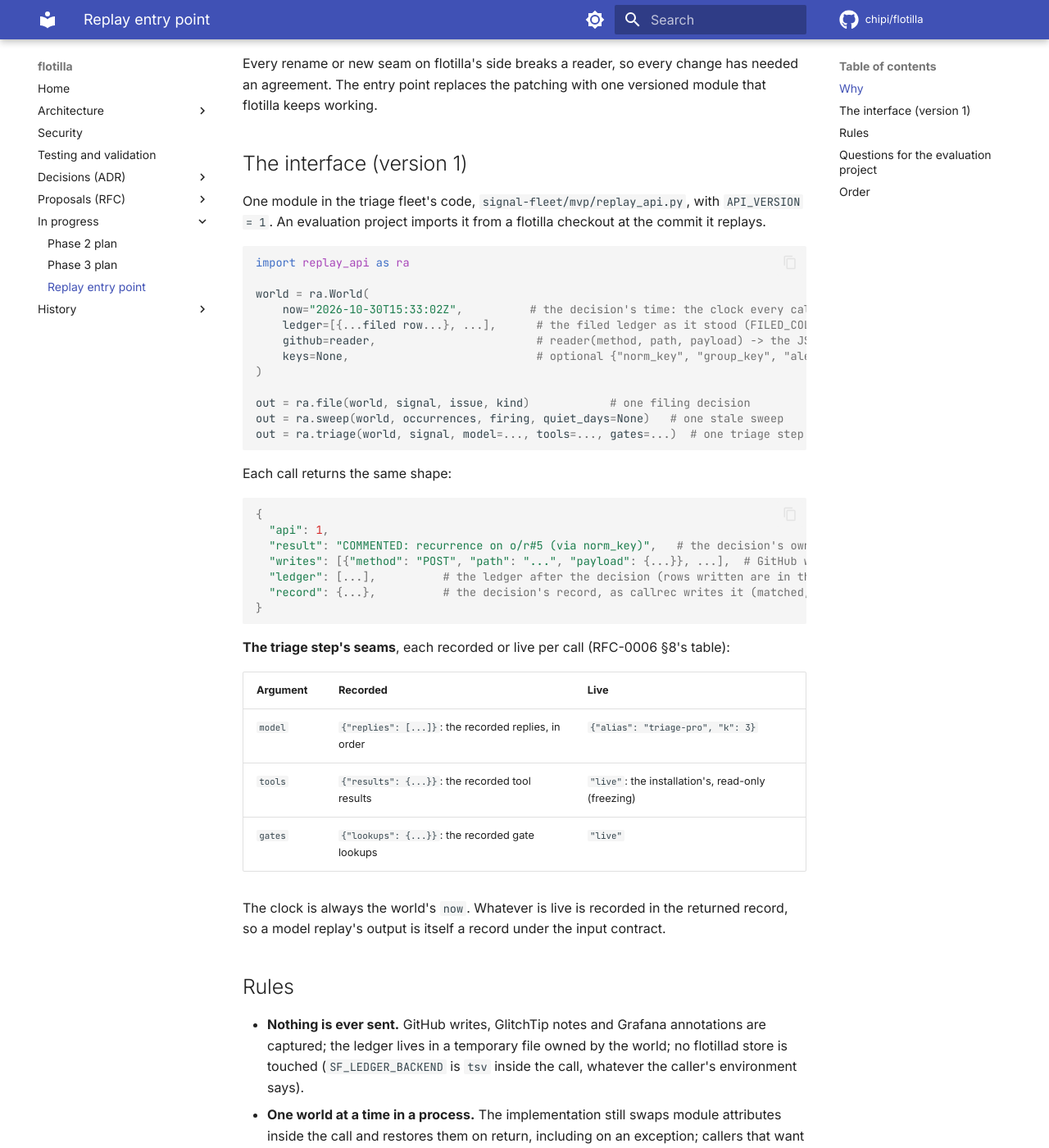
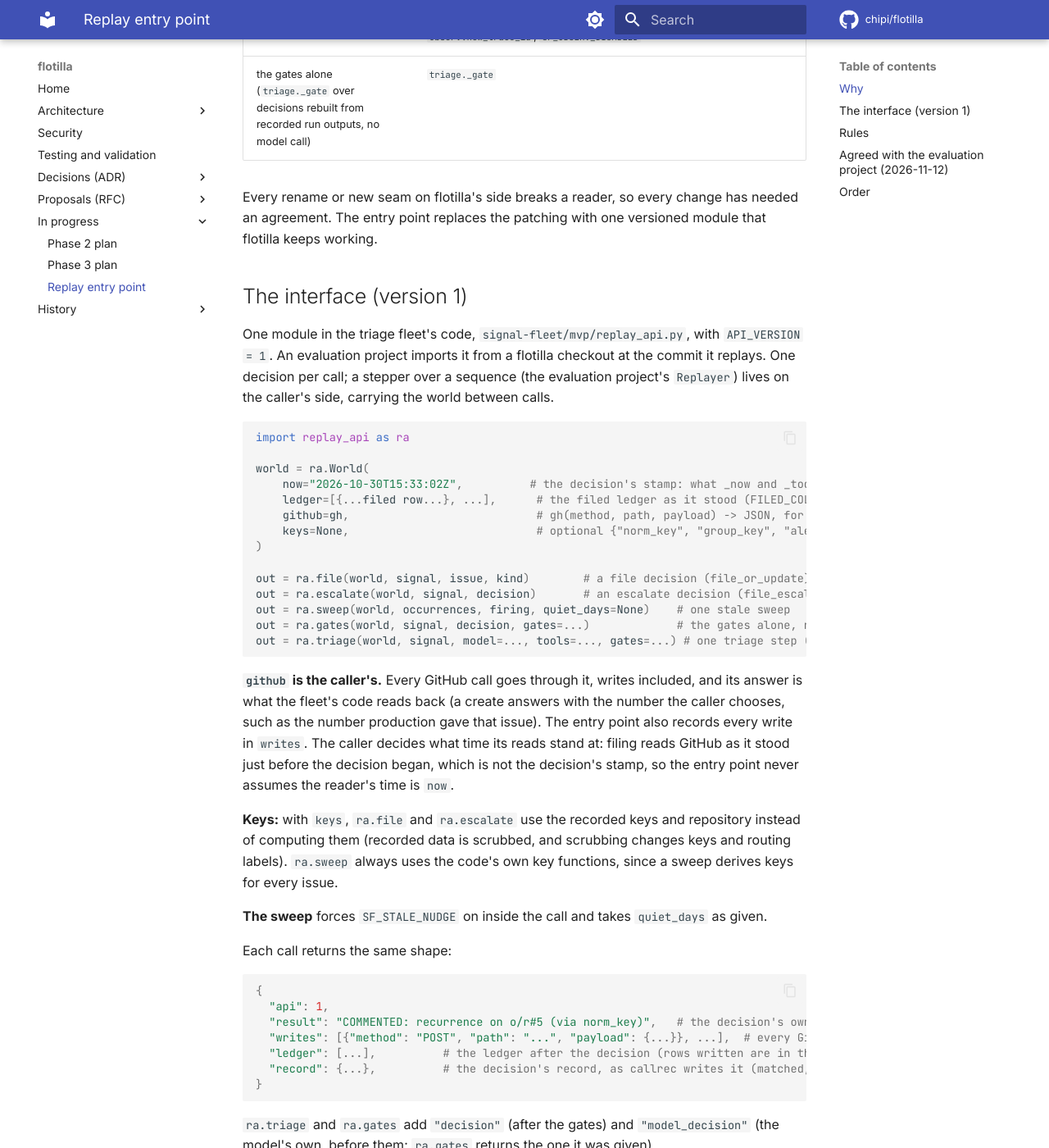
Before and after one commit to chipi/flotilla, an MkDocs documentation site: the page built from docs/wip/replay-entry-point.md, in a window 1280 px wide and 1400 px high, scrolled down 713 px. Shown: the whole window at 82% size. Built offline with MkDocs 1.6.1 and Material for MkDocs 9.7.7, drawn with Linux system fonts in a browser that asks for light colours; comment, search, counter and statistics services are not loaded; some of the changed text lies outside the part shown.

Commit message:
docs(wip): the replay entry point, agreed with the evaluation project
The triage fleet's evaluation project answered the four questions and
listed what the table missed; folded in:

- one decision per call, the stepper on the caller's side;
- one gh function for every call, writes included, its answer read
  back by the code (a create gets the number the caller chooses); the
  reader's time is the caller's, not the decision's stamp;
- recorded keys for filing and escalation; the sweep always uses the
  code's key functions;
- added: ra.escalate (file_escalation), SF_STALE_NUDGE forced on in the
  sweep, the model call's body extras, timeout, metadata tags, reply as
  a tool call and a stub model, the model's own decision in the result,
  observability off, and ra.gates for the gates alone;
- the first proof corpus: the 2026-10-02 window (253 decisions, 34
  sweeps), against the evaluation project's per-step outputs.

make docs-lint: exit 0.

Co-Authored-By: Claude Opus 5.5 <noreply@anthropic.com>
Claude-Session: https://claude.ai/code/session_014cvkLDhZiuT6G7yUUfGC4i

````diff
--- a/docs/wip/replay-entry-point.md
+++ b/docs/wip/replay-entry-point.md
@@ -1,9 +1,9 @@
-# The replay entry point (proposal for agreement)
+# The replay entry point (agreed, not built)
 
-**Status:** draft for agreement with the triage fleet's evaluation project, before any code
+**Status:** agreed with the triage fleet's evaluation project (2026-11-12), not built
 ([ADR-0013](../adr/ADR-0013-fleet-packs.md), [RFC-0006](../rfc/RFC-0006-fleet-packs.md) §8). Until it
-is agreed and built, the seams agreed in RFC-0002 §9 steps 2 to 5 stay frozen.
-→ becomes part of RFC-0002 §8's amendment (the entry point's contract) once agreed.
+is built, the seams agreed in RFC-0002 §9 steps 2 to 5 stay frozen.
+→ becomes part of RFC-0002 §8's amendment (the entry point's contract) once built.
 
 ## Why
 
@@ -12,9 +12,10 @@ replacing module attributes, a different set for each decision:
 
 | Decision | Seams replaced today |
 | --- | --- |
-| filing (`filing.file_or_update`) | the ledger path, `_gh`, `_now`, `_today`, `_glitchtip_note`, `_grafana_annotation`, and with recorded keys `normalized_key`, `group_key_for`, `alert_key`, `repo_for` |
-| the stale sweep (`stale.run_pass`) | `stale._occurrences`, `sources.firing_alerts`, `stale.is_stale`'s quiet days, `SF_STALE_NUDGE` |
-| the triage step (`triage.investigate`) | `triage.post_json`, `triage._call`, `triage._gate`, `observ.new_trace_id` |
+| filing (`filing.file_or_update`, and `filing.file_escalation` for an escalate decision) | the ledger path, `_gh`, `_now`, `_today`, `_glitchtip_note`, `_grafana_annotation`, and with recorded keys `normalized_key`, `group_key_for`, `alert_key`, `repo_for` |
+| the stale sweep (`stale.run_pass`) | `stale._occurrences`, `sources.firing_alerts`, `stale.is_stale`'s quiet days, `SF_STALE_NUDGE` (it gates the whole pass) |
+| the triage step (`triage.investigate`) | `triage.post_json` (with an arm's body extras: `reasoning_effort`, `max_tokens`, `allowed_openai_params`; its timeout; metadata tags that mark eval traffic in Langfuse; a reply given as a tool call), `triage._call` (a stub model: a fixed decision, offline), `triage._gate`, `observ.new_trace_id`, `SF_OBSERV_DISABLED` |
+| the gates alone (`triage._gate` over decisions rebuilt from recorded run outputs, no model call) | `triage._gate` |
 
 Every rename or new seam on flotilla's side breaks a reader, so every change has needed an
 agreement. The entry point replaces the patching with one versioned module that flotilla keeps
@@ -23,22 +24,39 @@ working.
 ## The interface (version 1)
 
 One module in the triage fleet's code, `signal-fleet/mvp/replay_api.py`, with `API_VERSION = 1`.
-An evaluation project imports it from a flotilla checkout at the commit it replays.
+An evaluation project imports it from a flotilla checkout at the commit it replays. One decision per
+call; a stepper over a sequence (the evaluation project's `Replayer`) lives on the caller's side,
+carrying the world between calls.
 
 ```python
 import replay_api as ra
 
 world = ra.World(
-    now="2026-10-30T15:33:02Z",          # the decision's time: the clock every call reads
+    now="2026-10-30T15:33:02Z",          # the decision's stamp: what _now and _today return
     ledger=[{...filed row...}, ...],      # the filed ledger as it stood (FILED_COLS; missing columns empty)
-    github=reader,                        # reader(method, path, payload) -> the JSON GitHub answered then
+    github=gh,                            # gh(method, path, payload) -> JSON, for every call, writes included
     keys=None,                            # optional {"norm_key", "group_key", "alert_key", "repo"} as recorded
 )
 
-out = ra.file(world, signal, issue, kind)            # one filing decision
-out = ra.sweep(world, occurrences, firing, quiet_days=None)   # one stale sweep
-out = ra.triage(world, signal, model=..., tools=..., gates=...)  # one triage step (below)
+out = ra.file(world, signal, issue, kind)        # a file decision (file_or_update)
+out = ra.escalate(world, signal, decision)       # an escalate decision (file_escalation)
+out = ra.sweep(world, occurrences, firing, quiet_days=None)    # one stale sweep
+out = ra.gates(world, signal, decision, gates=...)             # the gates alone, no model call
+out = ra.triage(world, signal, model=..., tools=..., gates=...) # one triage step (below)
 ```
+
+**`github` is the caller's.** Every GitHub call goes through it, writes included, and its answer is
+what the fleet's code reads back (a create answers with the number the caller chooses, such as the
+number production gave that issue). The entry point also records every write in `writes`. The
+caller decides what time its reads stand at: filing reads GitHub as it stood just before the
+decision began, which is not the decision's stamp, so the entry point never assumes the reader's
+time is `now`.
+
+**Keys:** with `keys`, `ra.file` and `ra.escalate` use the recorded keys and repository instead of
+computing them (recorded data is scrubbed, and scrubbing changes keys and routing labels).
+`ra.sweep` always uses the code's own key functions, since a sweep derives keys for every issue.
+
+**The sweep** forces `SF_STALE_NUDGE` on inside the call and takes `quiet_days` as given.
 
 Each call returns the same shape:
 
@@ -46,28 +64,34 @@ Each call returns the same shape:
 {
   "api": 1,
   "result": "COMMENTED: recurrence on o/r#5 (via norm_key)",   # the decision's own result line
-  "writes": [{"method": "POST", "path": "...", "payload": {...}}, ...],  # GitHub writes, never sent
+  "writes": [{"method": "POST", "path": "...", "payload": {...}}, ...],  # every GitHub write, as sent to gh
   "ledger": [...],          # the ledger after the decision (rows written are in the record too)
   "record": {...},          # the decision's record, as callrec writes it (matched, keys, link_own, written, ...)
 }
 ```
 
+`ra.triage` and `ra.gates` add `"decision"` (after the gates) and `"model_decision"` (the model's
+own, before them; `ra.gates` returns the one it was given).
+
 **The triage step's seams**, each recorded or live per call (RFC-0006 §8's table):
 
 | Argument | Recorded | Live |
 | --- | --- | --- |
-| `model` | `{"replies": [...]}`: the recorded replies, in order | `{"alias": "triage-pro", "k": 3}` |
+| `model` | `{"replies": [...]}`: the recorded replies, in order; or `{"stub": decision}`, a fixed decision | `{"alias": "triage-pro", "k": 3, "body": {...}, "timeout": 120, "reply_in_tool_call": false}` |
 | `tools` | `{"results": {...}}`: the recorded tool results | `"live"`: the installation's, read-only (freezing) |
 | `gates` | `{"lookups": {...}}`: the recorded gate lookups | `"live"` |
 
-The clock is always the world's `now`. Whatever is live is recorded in the returned record, so a
-model replay's output is itself a record under the input contract.
+A live model call carries metadata tags marking it as replay traffic (`flotilla_replay: true` and the
+caller's tags), so Langfuse tells it from production. Observability is off inside every call
+(`SF_OBSERV_DISABLED`, no trace ids). The clock is the world's `now`. Whatever is live is recorded in
+the returned record, so a model replay's output is itself a record under the input contract.
 
 ## Rules
 
-- **Nothing is ever sent.** GitHub writes, GlitchTip notes and Grafana annotations are captured;
-  the ledger lives in a temporary file owned by the world; no flotillad store is touched
-  (`SF_LEDGER_BACKEND` is `tsv` inside the call, whatever the caller's environment says).
+- **Nothing is sent by flotilla.** GitHub calls go only to the caller's `gh`; GlitchTip notes and
+  Grafana annotations do nothing; the ledger lives in a temporary file owned by the world; no
+  flotillad store is touched (`SF_LEDGER_BACKEND` is `tsv` inside the call, whatever the caller's
+  environment says).
 - **One world at a time in a process.** The implementation still swaps module attributes inside
   the call and restores them on return, including on an exception; callers that want parallel
   replays use processes.
@@ -81,18 +105,22 @@ model replay's output is itself a record under the input contract.
 - **No evaluation inside:** no labels, scores, splits or comparisons; the evaluation project
   compares outputs.
 
-## Questions for the evaluation project
+## Agreed with the evaluation project (2026-11-12)
 
-1. Is one decision per call right, or do you need a stepper over a sequence (your `Replayer`)? A
-   stepper can live on your side over `ra.file`, since the world carries the ledger forward.
-2. `github` as one reader function: enough, or do you need the timeline object itself passed in?
-3. The recorded keys (`keys`): still needed once replays run on unscrubbed data only on the host?
-4. Anything your adapters patch that is not in the table above?
+1. One decision per call; the stepper stays on the caller's side.
+2. One `gh` function for every call, writes included; its answer is what the code reads back; the
+   entry point records writes as well. The reader's time is the caller's.
+3. Recorded keys stay, optional, for filing and escalation; the sweep uses the code's key functions.
+4. The table's missing seams were added: `file_escalation` (`ra.escalate`), the sweep's
+   `SF_STALE_NUDGE`, the model call's options and stub, the model's own decision in the result,
+   observability off, and the gates alone (`ra.gates`).
 
 ## Order
 
-1. Agreement on this page (the evaluation project's answers folded in).
-2. `ra.file` and `ra.sweep`, with a flotilla gate per corpus, proven equal to the current
-   adapters' results on the same corpus.
-3. `ra.triage` with recorded seams (exact replay), then live seams (model replay, freezing).
-4. The scorer moves out (ADR-0013), using `ra.triage`.
+1. `ra.file`, `ra.escalate` and `ra.sweep`, with a flotilla gate per corpus, proven equal to the
+   evaluation project's adapter on the same corpus: the 2026-10-02 window (253 decisions, 34
+   sweeps; the adapter reproduces it faithfully, 324 of 324), with the expected per-step outputs
+   from the evaluation project.
+2. `ra.gates`, then `ra.triage` with recorded seams (exact replay), then live seams (model replay,
+   freezing).
+3. The scorer moves out (ADR-0013), using `ra.triage`.
````
Also changed, not shown: docs/wip/README.md (+1 -1 lines).
